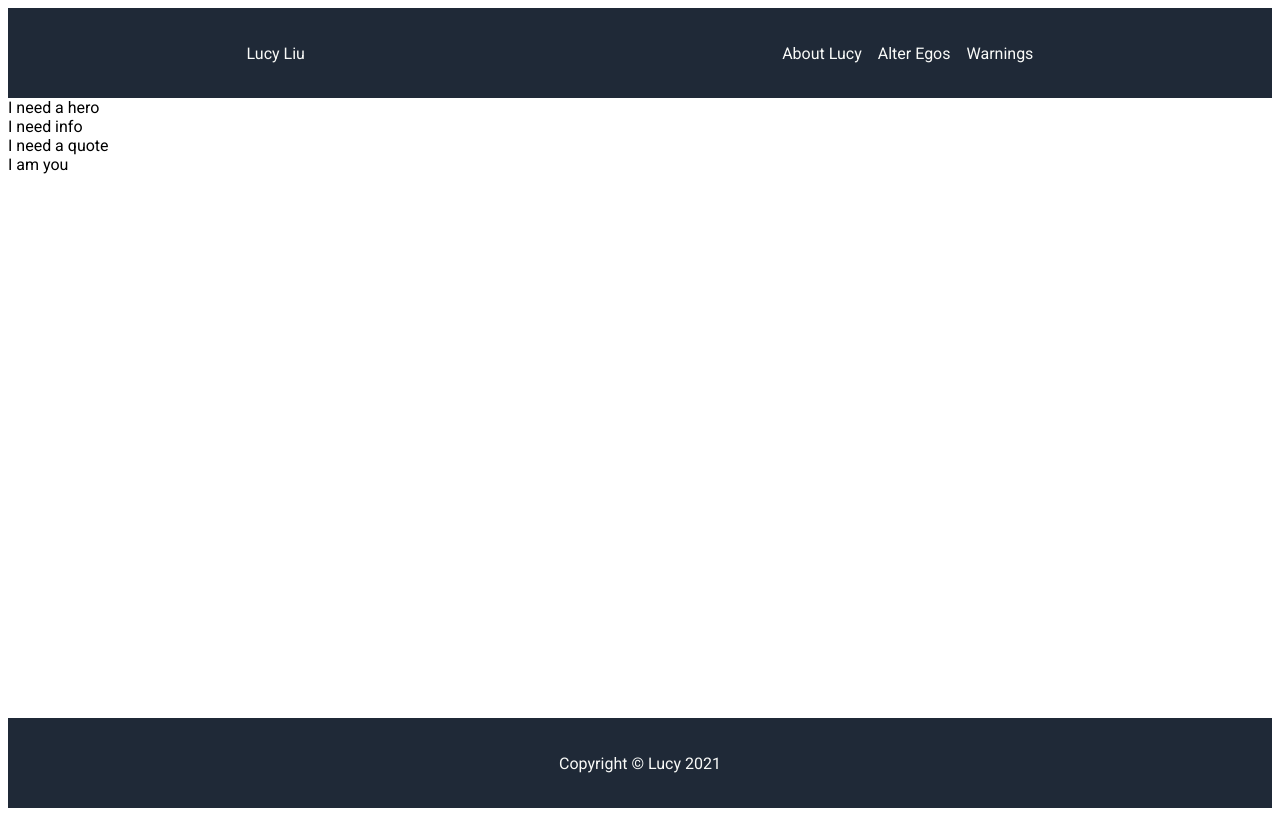
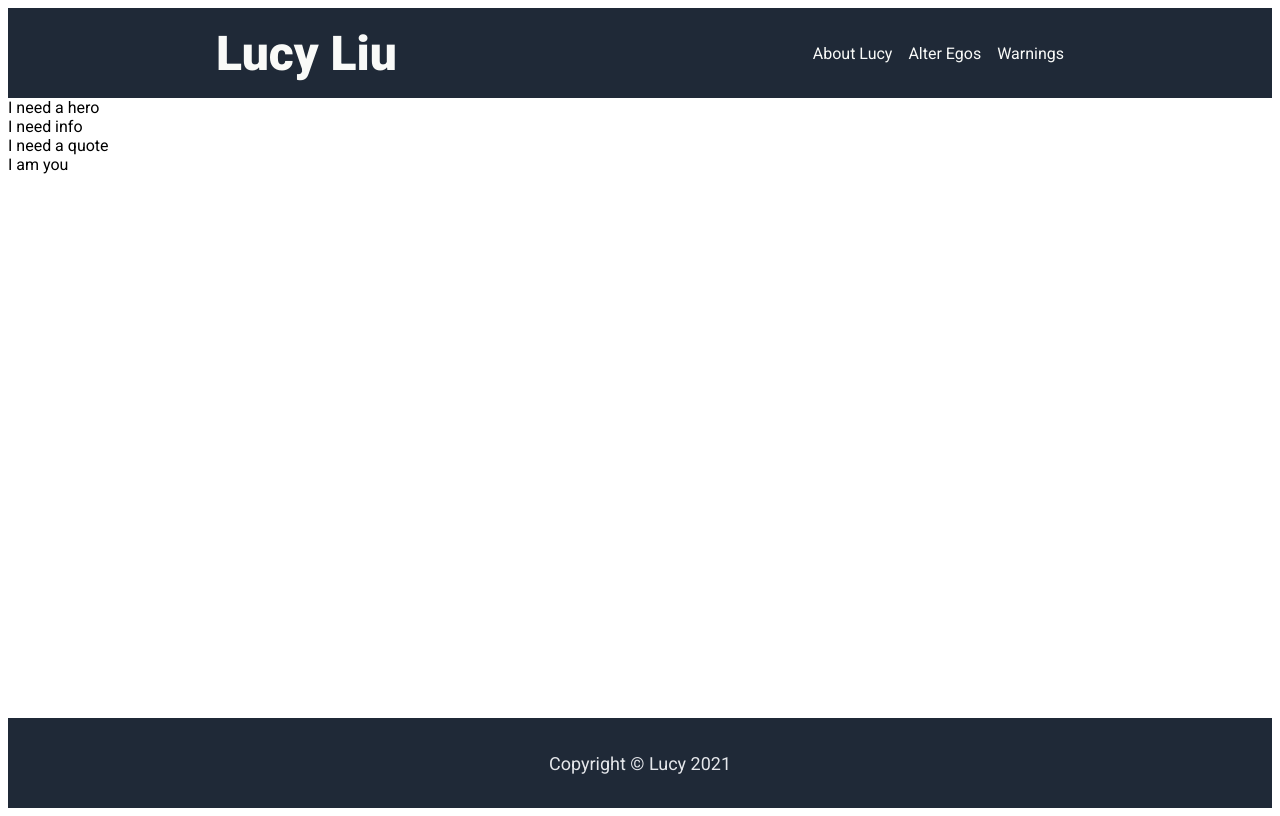
Before and after one commit to MaximusScrubacus/experimental-webpage, a plain HTML site: page index.html in a window 1280 px wide. Drawn offline with Linux system fonts and the light colour scheme.

Commit message:
Updated class descriptions added rules for classes 'copyright', 'header-links' , and 'logo'. Defined font sizes and colours

```diff
--- a/styles.css
+++ b/styles.css
@@ -6,6 +6,15 @@ body{
     flex-direction: column;
     height: 100vh;
 
+}
+.logo{
+    font-size: 48px;
+    font-weight: 900;
+}
+
+.header-links,.copyright{
+    font-size: 18px;
+    color: #e5e7eb;
 }
 
 .footer,.header{
```
